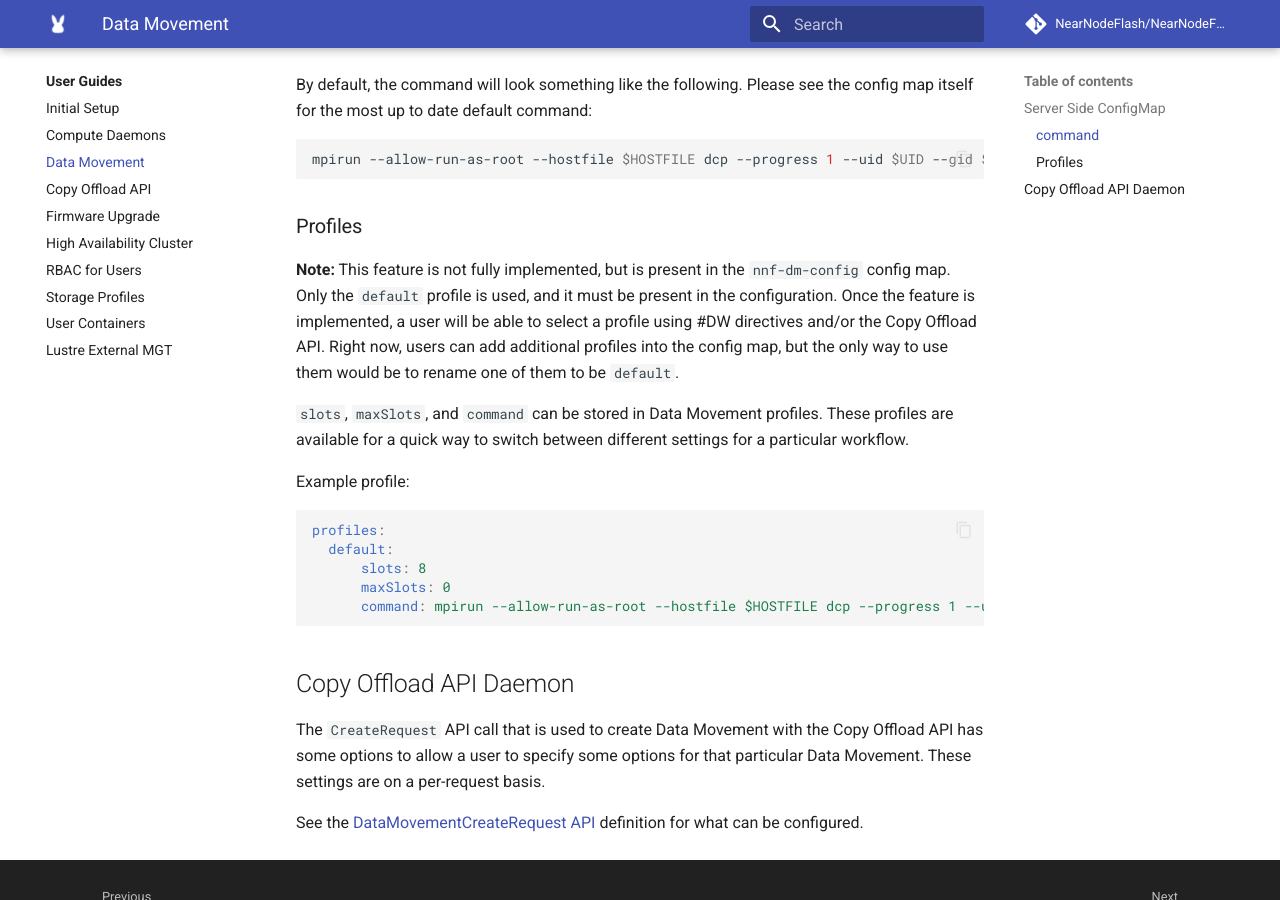
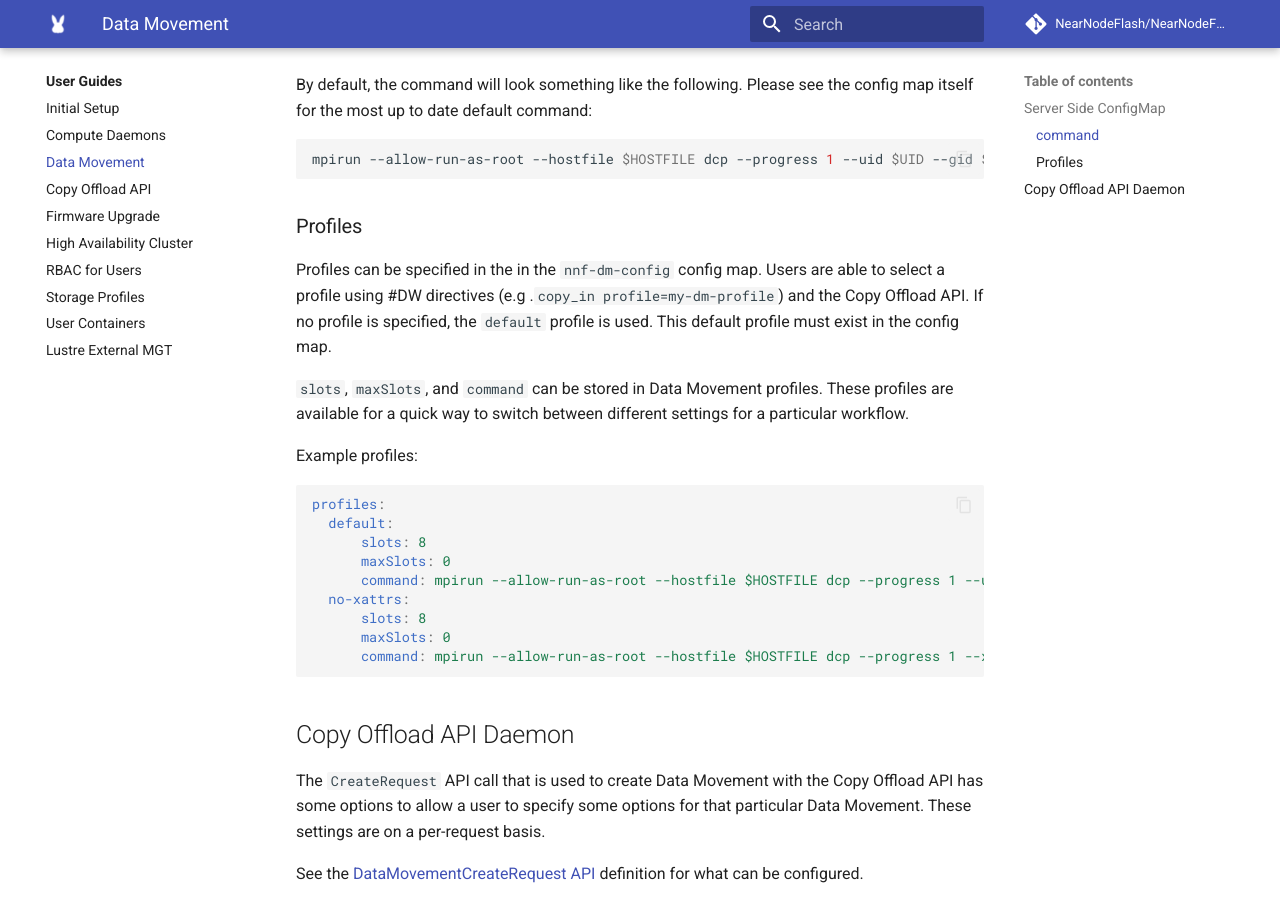
Before and after one commit to NearNodeFlash/NearNodeFlash.github.io, an MkDocs documentation site: the page built from docs/guides/data-movement/readme.md, in a window 1280 px wide and 900 px high, scrolled down 1577 px. Built offline with MkDocs 1.6.1 and Material for MkDocs 9.7.7, drawn with Linux system fonts in a browser that asks for light colours; comment, search, counter and statistics services are not loaded; the version menu is left out.

Commit message:
Updated DM Config for Profile support
Signed-off-by: Blake Devcich <blake.devcich@hpe.com>

````diff
--- a/docs/guides/data-movement/readme.md
+++ b/docs/guides/data-movement/readme.md
@@ -62,16 +62,15 @@
 
 ### Profiles
 
-**Note:** This feature is not fully implemented, but is present in the `nnf-dm-config` config map.
-Only the `default` profile is used, and it must be present in the configuration. Once the feature is
-implemented, a user will be able to select a profile using #DW directives and/or the Copy Offload
-API. Right now, users can add additional profiles into the config map, but the only way to use them
-would be to rename one of them to be `default`.
+Profiles can be specified in the in the `nnf-dm-config` config map. Users are able to select a
+profile using #DW directives (e.g .`copy_in profile=my-dm-profile`) and the Copy Offload API. If no
+profile is specified, the `default` profile is used. This default profile must exist in the config
+map.
 
 `slots`, `maxSlots`, and `command` can be stored in Data Movement profiles. These profiles are
 available for a quick way to switch between different settings for a particular workflow.
 
-Example profile:
+Example profiles:
 
 ```yaml
 profiles:
@@ -79,6 +78,10 @@
       slots: 8
       maxSlots: 0
       command: mpirun --allow-run-as-root --hostfile $HOSTFILE dcp --progress 1 --uid $UID --gid $GID $SRC $DEST
+  no-xattrs:
+      slots: 8
+      maxSlots: 0
+      command: mpirun --allow-run-as-root --hostfile $HOSTFILE dcp --progress 1 --xattrs none --uid $UID --gid $GID $SRC $DEST
 ```
 
 ## Copy Offload API Daemon
````
